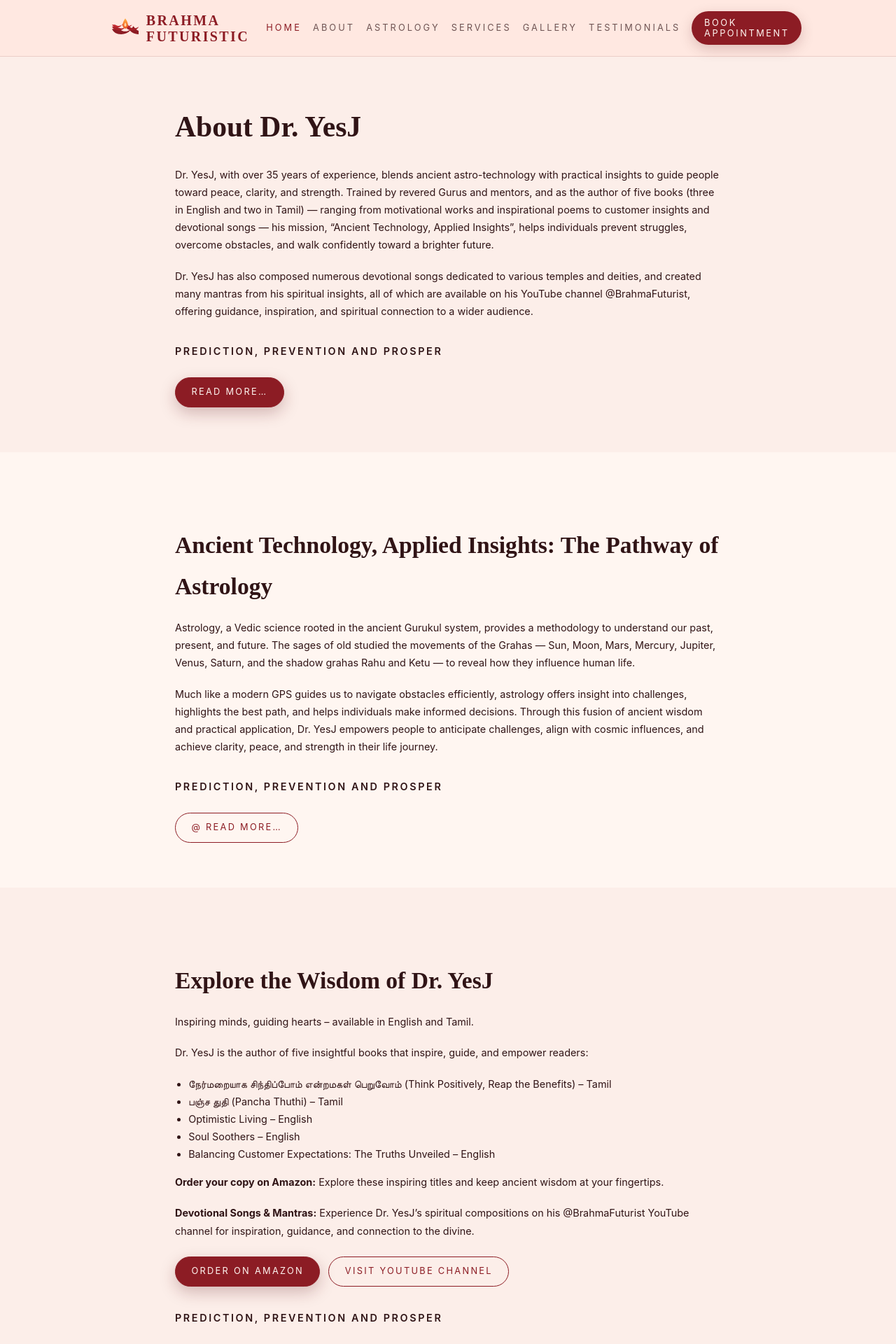
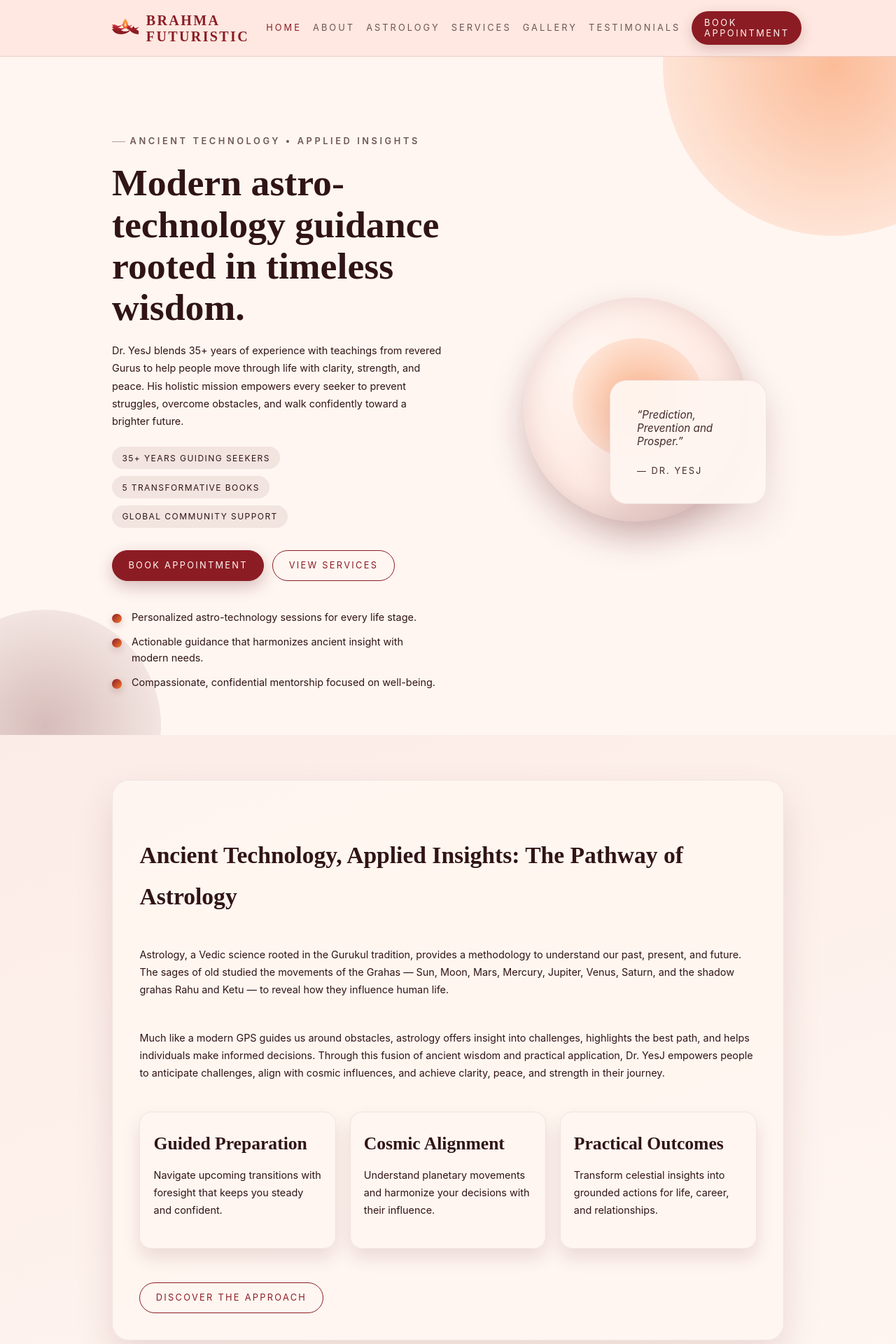
Before and after one commit to manojramoo/brahmafuturistic, an Angular app: page / in a window 1280 px wide. Shown: the top 1920 px of the page at 70% size. Built offline with nearby package versions, Linux system fonts and the light colour scheme.

Commit message:
Refresh home page hero and styling

```diff
--- a/src/app/app.css
+++ b/src/app/app.css
@@ -220,6 +220,269 @@ p {
   box-shadow: 0 0.4rem 1.1rem rgba(92, 16, 22, 0.18);
 }
 
+.hero {
+  position: relative;
+  padding: clamp(4.5rem, 9vw, 6.5rem) 0 clamp(3rem, 6vw, 4rem);
+  overflow: hidden;
+}
+
+.hero::before,
+.hero::after {
+  content: '';
+  position: absolute;
+  border-radius: 999px;
+  filter: blur(0);
+  pointer-events: none;
+  mix-blend-mode: multiply;
+}
+
+.hero::before {
+  width: 38vw;
+  height: 38vw;
+  min-width: 16rem;
+  min-height: 16rem;
+  top: -18vw;
+  right: -12vw;
+  background: radial-gradient(circle at center, rgba(247, 122, 47, 0.45), rgba(247, 122, 47, 0));
+}
+
+.hero::after {
+  width: 26vw;
+  height: 26vw;
+  min-width: 12rem;
+  min-height: 12rem;
+  bottom: -12vw;
+  left: -8vw;
+  background: radial-gradient(circle at center, rgba(92, 16, 22, 0.25), rgba(92, 16, 22, 0));
+}
+
+.hero-grid {
+  position: relative;
+  z-index: 1;
+  display: grid;
+  gap: clamp(2rem, 6vw, 4rem);
+  grid-template-columns: minmax(0, 1fr) minmax(0, 0.9fr);
+  align-items: center;
+}
+
+.hero-content h1 {
+  font-size: clamp(2.4rem, 4.2vw, 3.4rem);
+  line-height: 1.1;
+}
+
+.hero-eyebrow {
+  display: inline-flex;
+  align-items: center;
+  gap: 0.4rem;
+  font-size: 0.8rem;
+  font-weight: 600;
+  letter-spacing: 0.28em;
+  text-transform: uppercase;
+  color: rgba(48, 20, 22, 0.7);
+}
+
+.hero-eyebrow::before {
+  content: '';
+  width: 1.2rem;
+  height: 1px;
+  background: rgba(92, 16, 22, 0.4);
+}
+
+.hero-stats {
+  margin-top: 1.5rem;
+  display: flex;
+  flex-wrap: wrap;
+  gap: 0.6rem;
+}
+
+.stat-pill {
+  display: inline-flex;
+  align-items: center;
+  gap: 0.4rem;
+  padding: 0.35rem 0.9rem;
+  border-radius: 999px;
+  background: rgba(92, 16, 22, 0.08);
+  font-size: 0.75rem;
+  letter-spacing: 0.12em;
+  text-transform: uppercase;
+}
+
+.hero-actions {
+  margin-top: 2rem;
+}
+
+.hero-highlights {
+  margin: 2.5rem 0 0;
+  padding: 0;
+  list-style: none;
+  display: grid;
+  gap: 0.75rem;
+}
+
+.hero-highlights li {
+  position: relative;
+  padding-left: 1.75rem;
+  font-size: 0.9rem;
+  line-height: 1.6;
+}
+
+.hero-highlights li::before {
+  content: '';
+  position: absolute;
+  left: 0;
+  top: 0.45rem;
+  width: 0.85rem;
+  height: 0.85rem;
+  border-radius: 50%;
+  background: linear-gradient(135deg, var(--brand-primary), var(--brand-accent));
+  box-shadow: 0 0.25rem 0.65rem rgba(92, 16, 22, 0.2);
+}
+
+.hero-visual {
+  position: relative;
+  display: grid;
+  place-items: center;
+}
+
+.orb {
+  width: min(20rem, 48vw);
+  aspect-ratio: 1 / 1;
+  border-radius: 50%;
+  background: radial-gradient(circle at 30% 30%, rgba(255, 246, 241, 0.95), rgba(255, 231, 224, 0.8) 55%, rgba(92, 16, 22, 0.15));
+  box-shadow: inset 0 0 2.5rem rgba(92, 16, 22, 0.12), 0 1.4rem 3rem rgba(92, 16, 22, 0.25);
+  position: relative;
+}
+
+.orb::after {
+  content: '';
+  position: absolute;
+  inset: 18% 20% 28% 22%;
+  border-radius: 50%;
+  background: radial-gradient(circle at center, rgba(247, 122, 47, 0.6), rgba(92, 16, 22, 0));
+  opacity: 0.8;
+}
+
+.surface-card {
+  border-radius: 1.5rem;
+  background: rgba(255, 246, 241, 0.95);
+  box-shadow: 0 1.6rem 3.4rem rgba(92, 16, 22, 0.12);
+  padding: clamp(1.8rem, 3vw, 2.4rem);
+  border: 1px solid rgba(92, 16, 22, 0.08);
+}
+
+.quote-card {
+  position: absolute;
+  bottom: 8%;
+  right: 6%;
+  max-width: 14rem;
+  text-align: left;
+  font-style: italic;
+  display: grid;
+  gap: 0.4rem;
+  color: rgba(48, 20, 22, 0.9);
+}
+
+.quote-card span {
+  font-size: 0.8rem;
+  font-style: normal;
+  text-transform: uppercase;
+  letter-spacing: 0.16em;
+}
+
+.layered-section {
+  position: relative;
+  background: transparent;
+}
+
+.layered-section::before {
+  content: '';
+  position: absolute;
+  inset: 0;
+  background: linear-gradient(160deg, rgba(251, 234, 229, 0.85), rgba(255, 246, 241, 0.4));
+  pointer-events: none;
+}
+
+.layered-section > .container {
+  position: relative;
+  z-index: 1;
+}
+
+.content-card {
+  display: grid;
+  gap: 1.5rem;
+}
+
+.insight-grid {
+  display: grid;
+  grid-template-columns: repeat(auto-fit, minmax(180px, 1fr));
+  gap: 1.2rem;
+}
+
+.insight-card {
+  padding: 1.4rem 1.2rem;
+  border-radius: 1.1rem;
+  background: rgba(255, 246, 241, 0.9);
+  border: 1px solid rgba(92, 16, 22, 0.08);
+  box-shadow: 0 0.8rem 1.6rem rgba(92, 16, 22, 0.12);
+}
+
+.insight-card h3 {
+  margin-top: 0;
+  margin-bottom: 0.6rem;
+}
+
+.book-grid {
+  display: grid;
+  gap: 1.5rem;
+  grid-template-columns: repeat(auto-fit, minmax(260px, 1fr));
+}
+
+.book-card {
+  display: grid;
+  gap: 1rem;
+}
+
+.action-card {
+  display: grid;
+  gap: 1rem;
+  background: rgba(255, 246, 241, 0.95);
+}
+
+.action-card .section-actions {
+  margin-top: 1rem;
+}
+
+.action-card .btn {
+  width: fit-content;
+}
+
+.book-list {
+  margin: 0;
+}
+
+.book-list li + li {
+  margin-top: 0.5rem;
+}
+
+.book-list strong {
+  display: inline-block;
+  margin-top: 0.75rem;
+}
+
+.notice {
+  position: relative;
+  overflow: hidden;
+}
+
+.notice::after {
+  content: '';
+  position: absolute;
+  inset: 0;
+  background: radial-gradient(circle at top right, rgba(255, 246, 241, 0.25), rgba(255, 246, 241, 0));
+  opacity: 0.7;
+  pointer-events: none;
+}
+
 .contact-form {
   display: grid;
   gap: 1rem;
@@ -347,3 +610,45 @@ p {
     display: flex;
   }
 }
+
+@media (max-width: 960px) {
+  .hero-grid {
+    grid-template-columns: 1fr;
+    text-align: left;
+  }
+
+  .hero-visual {
+    order: -1;
+  }
+
+  .quote-card {
+    position: relative;
+    inset: unset;
+    margin-top: -3rem;
+    justify-self: center;
+  }
+
+  .orb {
+    width: min(16rem, 60vw);
+  }
+}
+
+@media (max-width: 640px) {
+  .section-actions {
+    width: 100%;
+    justify-content: flex-start;
+  }
+
+  .section-actions .btn {
+    width: auto;
+  }
+
+  .hero-stats {
+    gap: 0.4rem;
+  }
+
+  .stat-pill {
+    font-size: 0.7rem;
+    padding: 0.3rem 0.75rem;
+  }
+}
--- a/src/app/pages/home/home.component.ts
+++ b/src/app/pages/home/home.component.ts
@@ -6,54 +6,83 @@ import { RouterLink } from '@angular/router';
   standalone: true,
   imports: [RouterLink],
   template: `
-    <section class="page-section soft-bg">
-      <div class="container narrow tiny-text">
-        <h1>About Dr. YesJ</h1>
+    <section class="hero">
+      <div class="container hero-grid">
+        <div class="hero-content tiny-text">
+          <p class="hero-eyebrow">Ancient Technology • Applied Insights</p>
+          <h1>Modern astro-technology guidance rooted in timeless wisdom.</h1>
           <p>
-          Dr. YesJ, with over 35 years of experience, blends ancient astro-technology with practical insights to guide people
-          toward peace, clarity, and strength. Trained by revered Gurus and mentors, and as the author of five books (three in
-          English and two in Tamil) — ranging from motivational works and inspirational poems to customer insights and devotional
-          songs — his mission, “Ancient Technology, Applied Insights”, helps individuals prevent struggles, overcome obstacles,
+            Dr. YesJ blends 35+ years of experience with teachings from revered Gurus to help people move through life with
+            clarity, strength, and peace. His holistic mission empowers every seeker to prevent struggles, overcome obstacles,
             and walk confidently toward a brighter future.
           </p>
-        <p>
-          Dr. YesJ has also composed numerous devotional songs dedicated to various temples and deities, and created many
-          mantras from his spiritual insights, all of which are available on his YouTube channel @BrahmaFuturist, offering
-          guidance, inspiration, and spiritual connection to a wider audience.
-        </p>
-        <p class="tagline">Prediction, Prevention and Prosper</p>
-        <div class="section-actions">
-          <a class="btn primary" routerLink="/founder">Read More…</a>
+          <div class="hero-stats">
+            <span class="stat-pill">35+ Years Guiding Seekers</span>
+            <span class="stat-pill">5 Transformative Books</span>
+            <span class="stat-pill">Global Community Support</span>
+          </div>
+          <div class="section-actions hero-actions">
+            <a class="btn primary" routerLink="/contact">Book Appointment</a>
+            <a class="btn outline" routerLink="/services">View Services</a>
+          </div>
+          <ul class="hero-highlights">
+            <li>Personalized astro-technology sessions for every life stage.</li>
+            <li>Actionable guidance that harmonizes ancient insight with modern needs.</li>
+            <li>Compassionate, confidential mentorship focused on well-being.</li>
+          </ul>
+        </div>
+        <div class="hero-visual">
+          <div class="orb"></div>
+          <div class="surface-card quote-card">
+            <p>“Prediction, Prevention and Prosper.”</p>
+            <span>— Dr. YesJ</span>
+          </div>
         </div>
       </div>
     </section>
 
-    <section class="page-section">
-      <div class="container narrow tiny-text">
+    <section class="page-section layered-section">
+      <div class="container">
+        <div class="surface-card content-card tiny-text">
           <h2>Ancient Technology, Applied Insights: The Pathway of Astrology</h2>
           <p>
-          Astrology, a Vedic science rooted in the ancient Gurukul system, provides a methodology to understand our past,
-          present, and future. The sages of old studied the movements of the Grahas — Sun, Moon, Mars, Mercury, Jupiter, Venus,
-          Saturn, and the shadow grahas Rahu and Ketu — to reveal how they influence human life.
+            Astrology, a Vedic science rooted in the Gurukul tradition, provides a methodology to understand our past, present,
+            and future. The sages of old studied the movements of the Grahas — Sun, Moon, Mars, Mercury, Jupiter, Venus, Saturn,
+            and the shadow grahas Rahu and Ketu — to reveal how they influence human life.
           </p>
           <p>
-          Much like a modern GPS guides us to navigate obstacles efficiently, astrology offers insight into challenges,
-          highlights the best path, and helps individuals make informed decisions. Through this fusion of ancient wisdom and
-          practical application, Dr. YesJ empowers people to anticipate challenges, align with cosmic influences, and achieve
-          clarity, peace, and strength in their life journey.
+            Much like a modern GPS guides us around obstacles, astrology offers insight into challenges, highlights the best
+            path, and helps individuals make informed decisions. Through this fusion of ancient wisdom and practical application,
+            Dr. YesJ empowers people to anticipate challenges, align with cosmic influences, and achieve clarity, peace, and
+            strength in their journey.
           </p>
-        <p class="tagline">Prediction, Prevention and Prosper</p>
+          <div class="insight-grid">
+            <article class="insight-card">
+              <h3>Guided Preparation</h3>
+              <p>Navigate upcoming transitions with foresight that keeps you steady and confident.</p>
+            </article>
+            <article class="insight-card">
+              <h3>Cosmic Alignment</h3>
+              <p>Understand planetary movements and harmonize your decisions with their influence.</p>
+            </article>
+            <article class="insight-card">
+              <h3>Practical Outcomes</h3>
+              <p>Transform celestial insights into grounded actions for life, career, and relationships.</p>
+            </article>
+          </div>
           <div class="section-actions">
-          <a class="btn outline" routerLink="/approach">@ Read More…</a>
+            <a class="btn outline" routerLink="/approach">Discover the Approach</a>
+          </div>
         </div>
       </div>
     </section>
 
     <section class="page-section soft-bg">
-      <div class="container narrow tiny-text">
+      <div class="container">
+        <div class="book-grid">
+          <div class="surface-card book-card tiny-text">
             <h2>Explore the Wisdom of Dr. YesJ</h2>
             <p>Inspiring minds, guiding hearts – available in English and Tamil.</p>
-        <p>Dr. YesJ is the author of five insightful books that inspire, guide, and empower readers:</p>
             <ul class="book-list">
               <li>நேர்மறையாக சிந்திப்போம் என்றமகள் பெறுவோம் (Think Positively, Reap the Benefits) – Tamil</li>
               <li>பஞ்ச துதி (Pancha Thuthi) – Tamil</li>
@@ -61,12 +90,17 @@ import { RouterLink } from '@angular/router';
               <li>Soul Soothers – English</li>
               <li>Balancing Customer Expectations: The Truths Unveiled – English</li>
             </ul>
+            <p class="tagline">Prediction, Prevention and Prosper</p>
+          </div>
+          <div class="surface-card action-card tiny-text">
+            <h3>Continue Your Journey</h3>
             <p>
-          <strong>Order your copy on Amazon:</strong> Explore these inspiring titles and keep ancient wisdom at your fingertips.
+              <strong>Order your copy on Amazon:</strong> Explore these inspiring titles and keep ancient wisdom at your
+              fingertips.
             </p>
             <p>
-          <strong>Devotional Songs &amp; Mantras:</strong> Experience Dr. YesJ’s spiritual compositions on his @BrahmaFuturist YouTube
-          channel for inspiration, guidance, and connection to the divine.
+              <strong>Devotional Songs &amp; Mantras:</strong> Experience Dr. YesJ’s spiritual compositions on his @BrahmaFuturist
+              YouTube channel for inspiration, guidance, and connection to the divine.
             </p>
             <div class="section-actions">
               <a
@@ -86,7 +120,8 @@ import { RouterLink } from '@angular/router';
                 >Visit YouTube Channel</a
               >
             </div>
-        <p class="tagline">Prediction, Prevention and Prosper</p>
+          </div>
+        </div>
       </div>
     </section>
 
```
Lines whose indentation alone changed are shown as unchanged.
